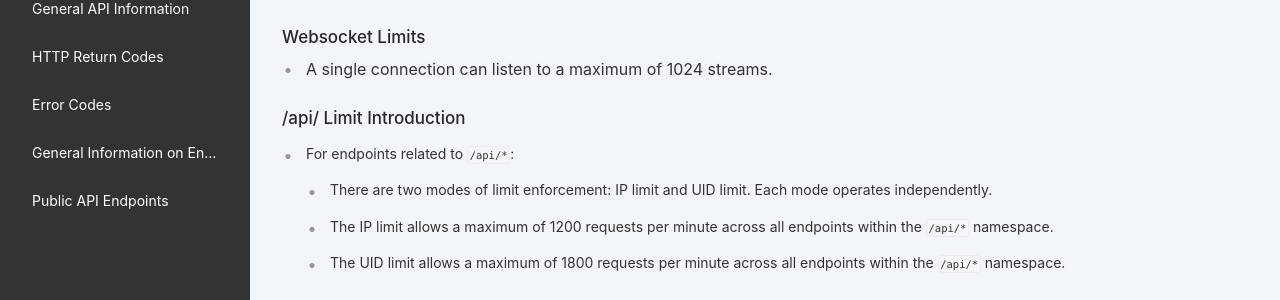
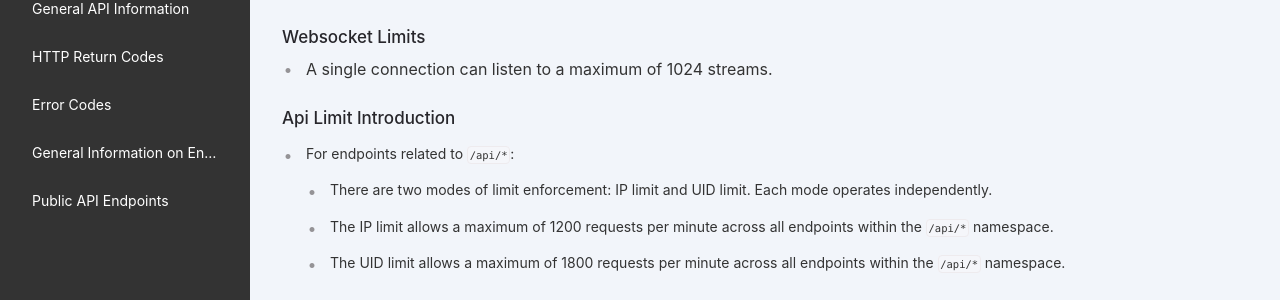
Before and after one commit to coins-docs/xyz, a Jekyll site: the page built from docs/rest-api.md, in a window 1280 px wide and 900 px high, scrolled down 2949 px. Shown: the part 152-452 px from the top of the window. Built offline with Jekyll 4.4.1, drawn with Linux system fonts in a browser that asks for light colours.

```diff
--- a/docs/rest-api.md
+++ b/docs/rest-api.md
@@ -156,7 +156,7 @@ Postman collections are available, and they are recommended for new users seekin
 
 
 
-### /api/ Limit Introduction
+### Api Limit Introduction
 
 * For endpoints related to `/api/*`:
 
```
